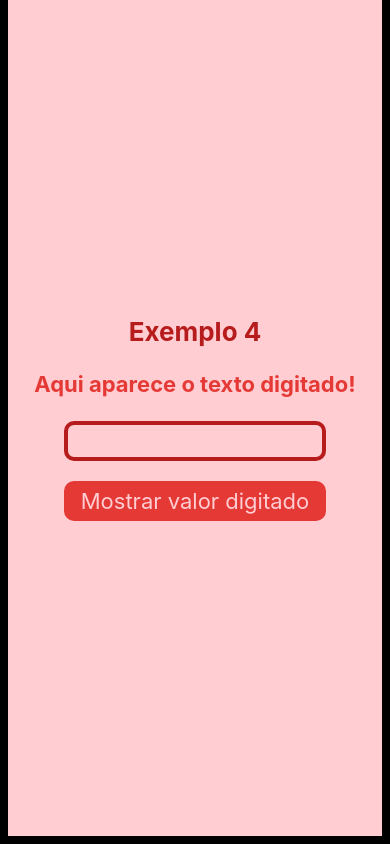
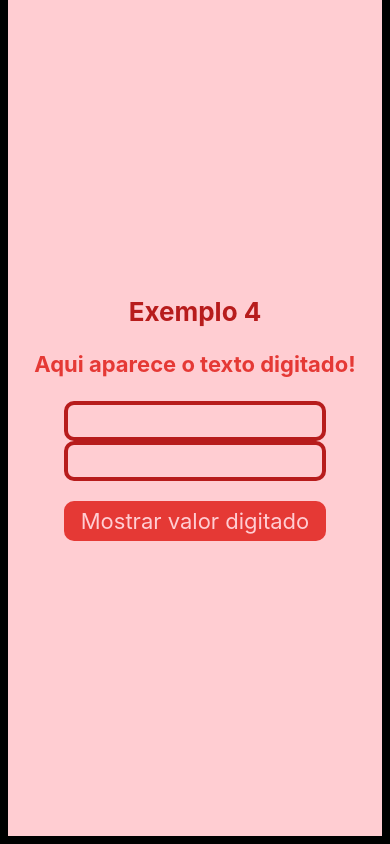
Before and after one commit to Lucas-Costa-Xaavier/my-app, a React Native app: screen / in a window 390 px wide. Built offline with nearby package versions, Linux system fonts and the light colour scheme.

Commit message:
mostrar nome e sobrenome

```diff
--- a/components/apostila_04/index.js
+++ b/components/apostila_04/index.js
@@ -2,37 +2,45 @@ import React, { useState } from 'react';
 import { View, Text, TextInput,TouchableOpacity } from 'react-native';
 import styles from './styles';
 
-function Apostila04(){
-
-      const [entrada, setEntrada] = useState('');
+function Apostila04() {
+      const [entrada1, setEntrada1] = useState('');
+      const [entrada2, setEntrada2] = useState('');
       const [mensagem, setMensagem] = useState('Aqui aparece o texto digitado!');
 
       function apresentaMensagem() {
-            setMensagem(entrada);
-            setEntrada('');
+        setMensagem(entrada1 + ' ' + entrada2);
       }
 
-      return(
+      return (
         <View style={styles.container}>
           <Text style={styles.texto}>Exemplo 4</Text>
 
-                  <Text style={styles.txtSaida}
-                  >
+          <Text style={styles.txtSaida}>
+
             {mensagem}
+
           </Text>
+
+
           <TextInput
             style={styles.txtEntrada}
-                  onChangeText={(e) => setEntrada(e)}
-                  value={entrada}
+            onChangeText={(texto1) => setEntrada1(texto1)}
+            value={entrada1}
+          />
+          <TextInput
+            style={styles.txtEntrada}
+            onChangeText={(texto2) => setEntrada2(texto2)}
+            value={entrada2}
           />
 
           <TouchableOpacity
-                        style = {styles.button}
+            style={styles.button}
             onPress={() => apresentaMensagem()}
           >
-                        <Text style = {styles.textButton}>Mostrar valor digitado</Text>
+            <Text style={styles.textButton}>Mostrar valor digitado</Text>
           </TouchableOpacity>
         </View>
       );
     }
+
 export default Apostila04
```
Lines whose indentation alone changed are shown as unchanged.
